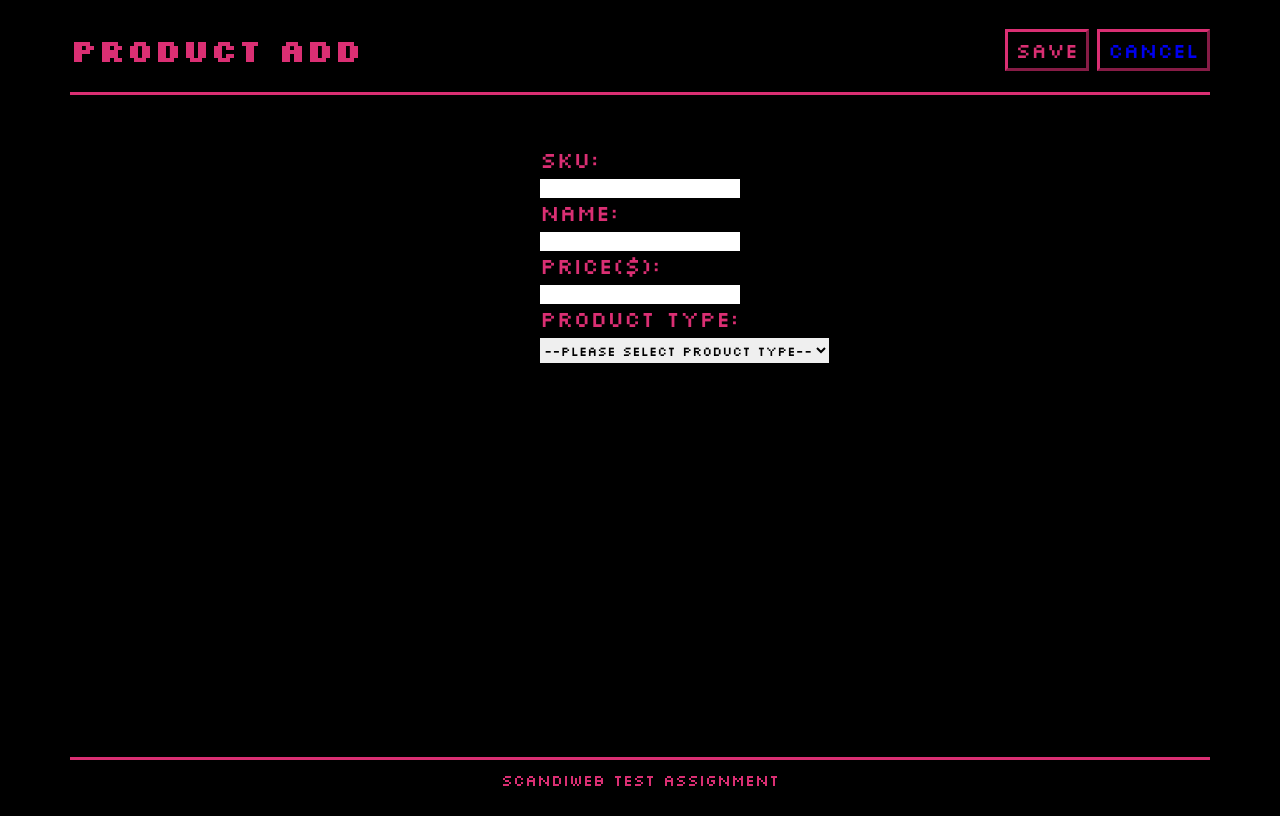
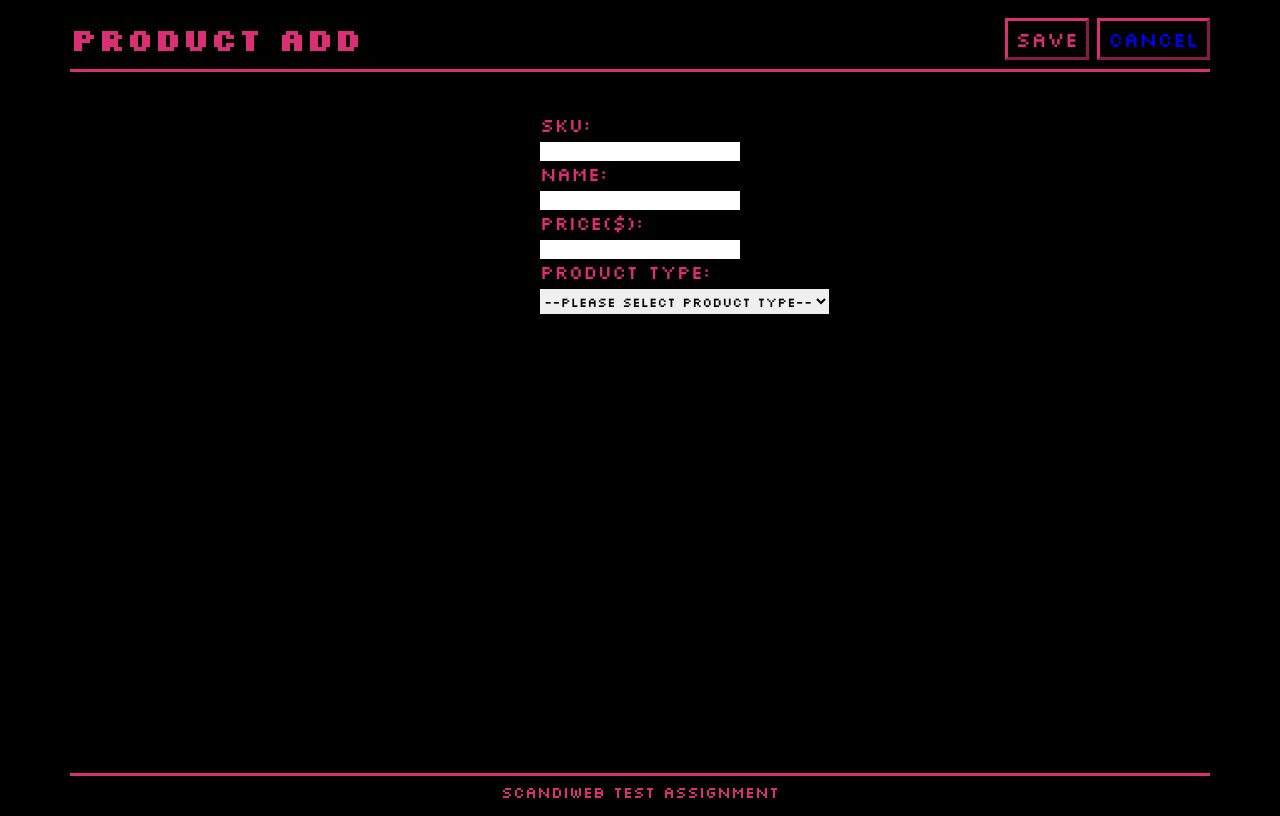
Before and after one commit to MattElks/matt-elks-scandiweb, a PHP site: page /add-product.html in a window 1280 px wide. Before the commit the page ends 786 px from the top, so only its background shows below. Run offline with PHP 8.4, Linux system fonts and the light colour scheme.

Commit message:
styles modified

```diff
--- a/css/main.css
+++ b/css/main.css
@@ -13,7 +13,12 @@ body {
   background-color: #000000;
 }
 .container {
+  min-height: 100vh;
   width: 1140px;
+  position: relative;
+}
+.content-wrap {
+  padding-bottom: 2rem;
 }
 
 /* HEADER */
@@ -24,7 +29,9 @@ header {
   align-items: center;
   border-bottom: 3px solid #da2f73;
 }
-/*Add click animation with shade */
+header h1 {
+  margin: 10px 0;
+}
 header button {
   font-size: 1.3rem;
   font-family: "Silkscreen", cursive;
@@ -56,17 +63,18 @@ header button a:visited {
 }
 
 /*ADD-PRODUCT MAIN*/
+
 .form-container {
   display: flex;
   justify-content: center;
 }
 .form-wrap {
   width: 200px;
-  padding-top: 50px;
+  padding-top: 40px;
 }
 
 label {
-  font-size: 1.4rem;
+  font-size: 1.2rem;
 }
 input {
   font-family: "Silkscreen", cursive;
@@ -85,6 +93,13 @@ select {
 select:focus {
   outline: 3px solid #da2f73;
 }
+/* OPTION CONTAINER */
+.option-container {
+  margin-top: 15px;
+}
+.option-container p {
+  margin-top: 5px;
+}
 
 /* FOOTER */
 footer {
@@ -94,7 +109,7 @@ footer {
   width: 1140px;
   position: absolute;
   bottom: 0;
-  height: 2.5rem;
+  height: 2rem;
   border-top: 3px solid #da2f73;
 }
 footer p {
```
